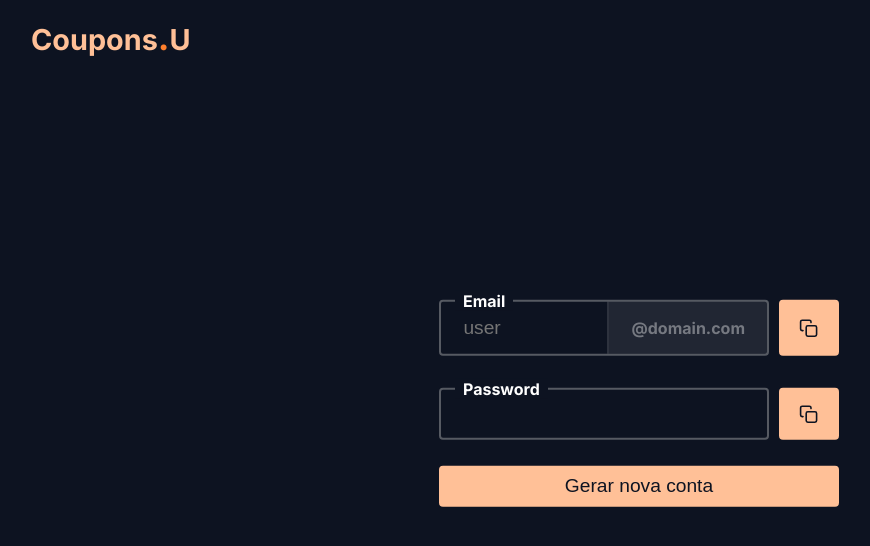
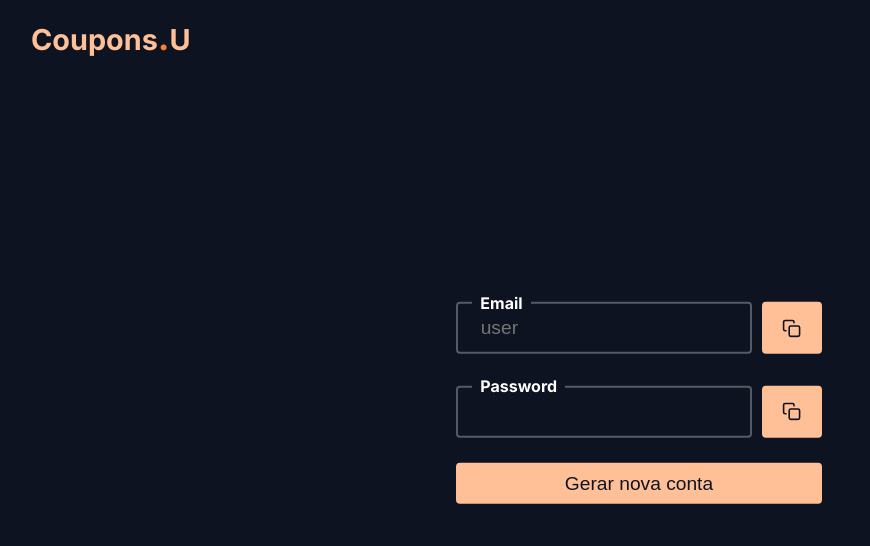
Before and after one commit to DaniloSamways/coupons-u, a React (Create React App) app: page / in a window 1280 px wide. Shown: the top 546 px of the page, without its empty margins (1-871 px from the left). Built offline with nearby package versions, Linux system fonts and the light colour scheme.

Commit message:
Updated input

```diff
--- a/src/App.tsx
+++ b/src/App.tsx
@@ -45,7 +45,7 @@ function App() {
               placeholder='user'
               value={email}
               onChange={(e) => setEmail(e.target.value)}
-              additional={domain ? domain : "@domain.com"}
+              additional={"@" + domain ? domain : "@domain.com"}
               required
               disabled
             />
```
